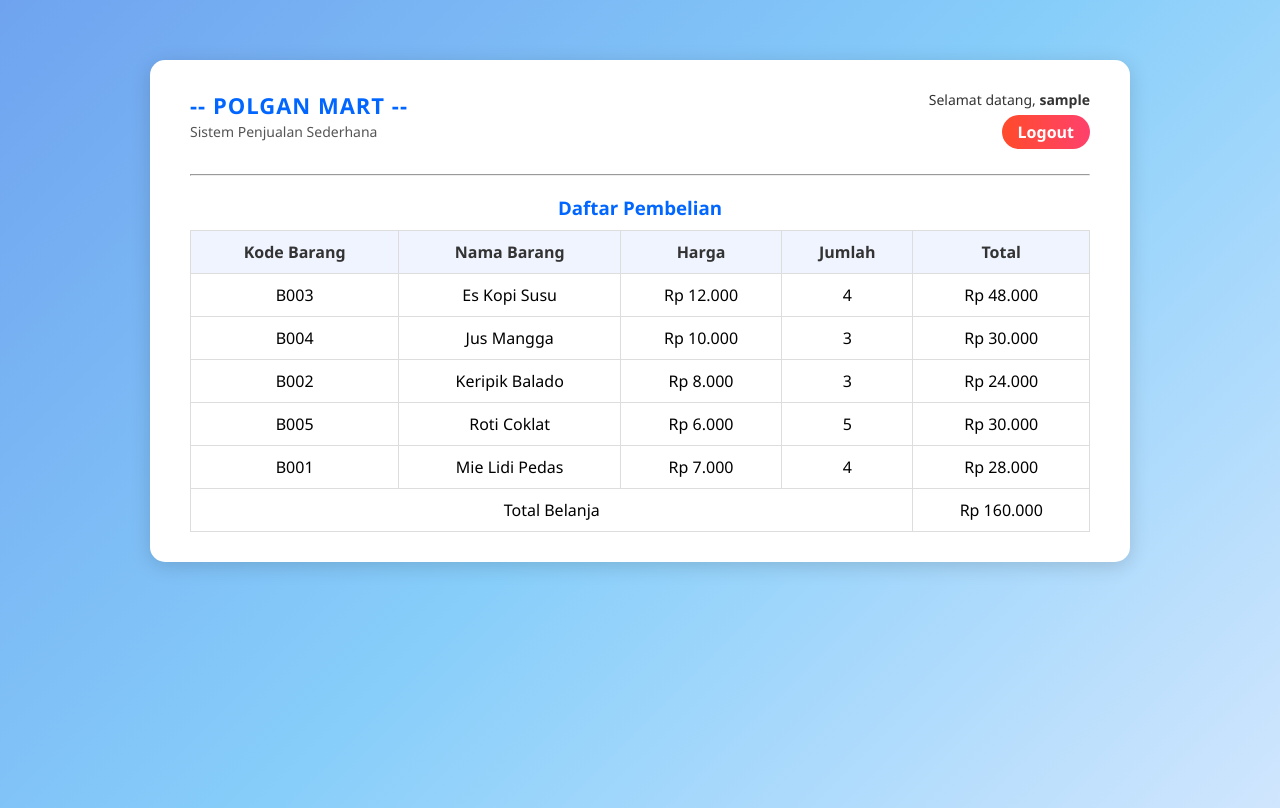
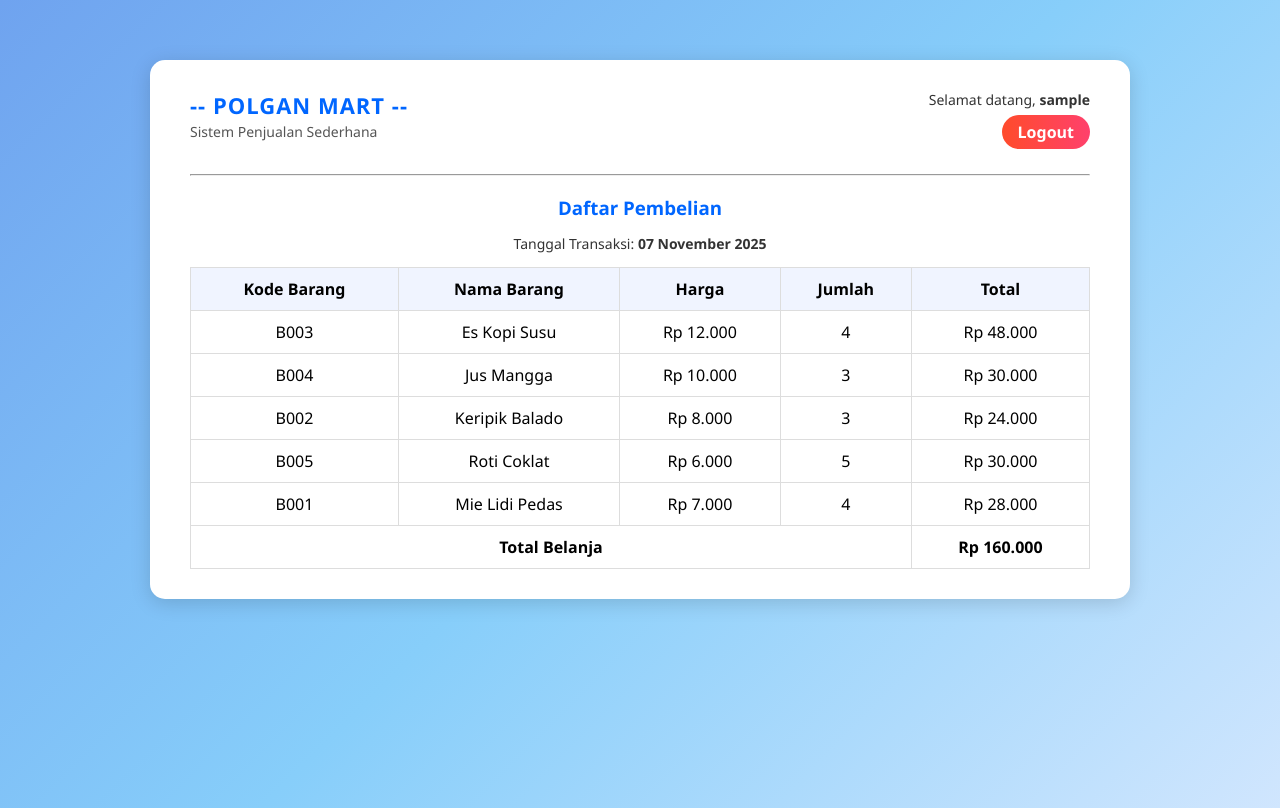
Before and after one commit to naswa10/UTSWEB1_NASWASYARIRA, a PHP site: page /dashboard.php in a window 1280 px wide. Shown: the top 808 px of the page. Run offline with PHP 8.4, Linux system fonts and the light colour scheme; the visitor is signed in with stand-in values (Sample User, id 1).

Commit message:
Dashboard Penjualan (Output Akhir)

```diff
--- a/dashboard.php
+++ b/dashboard.php
@@ -16,6 +16,7 @@ shuffle($index_terpilih);
 
 $barang_beli = [];
 $grandtotal = 0;
+$tanggal = date('d F Y');
 
 foreach ($index_terpilih as $idx) {
     $jumlah = rand(1, 5);
@@ -112,12 +113,27 @@ foreach ($index_terpilih as $idx) {
         }
         th {
             background-color: #f0f4ff;
-            color: #333;
+            font-weight: bold;
+        }
+
+        td {
+            font-weight: normal;
+        }
+
+        tfoot td {
+            font-weight: bold;
         }
 
         h3 {
             text-align: center;
             color: #0066ff;
+            margin-bottom: 10px;
+        }
+
+        .info-transaksi {
+            text-align: center;
+            font-size: 14px;
+            color: #333;
             margin-bottom: 10px;
         }
 
@@ -149,6 +165,10 @@ foreach ($index_terpilih as $idx) {
 
         <!-- Tabel produk -->
         <h3>Daftar Pembelian</h3>
+
+        <div class="info-transaksi">
+            <p>Tanggal Transaksi: <b><?= $tanggal; ?></b?></p>
+        </div>
         <table>
             <tr>
                 <th>Kode Barang</th>
```
Also changed, not shown: 1 other file.
